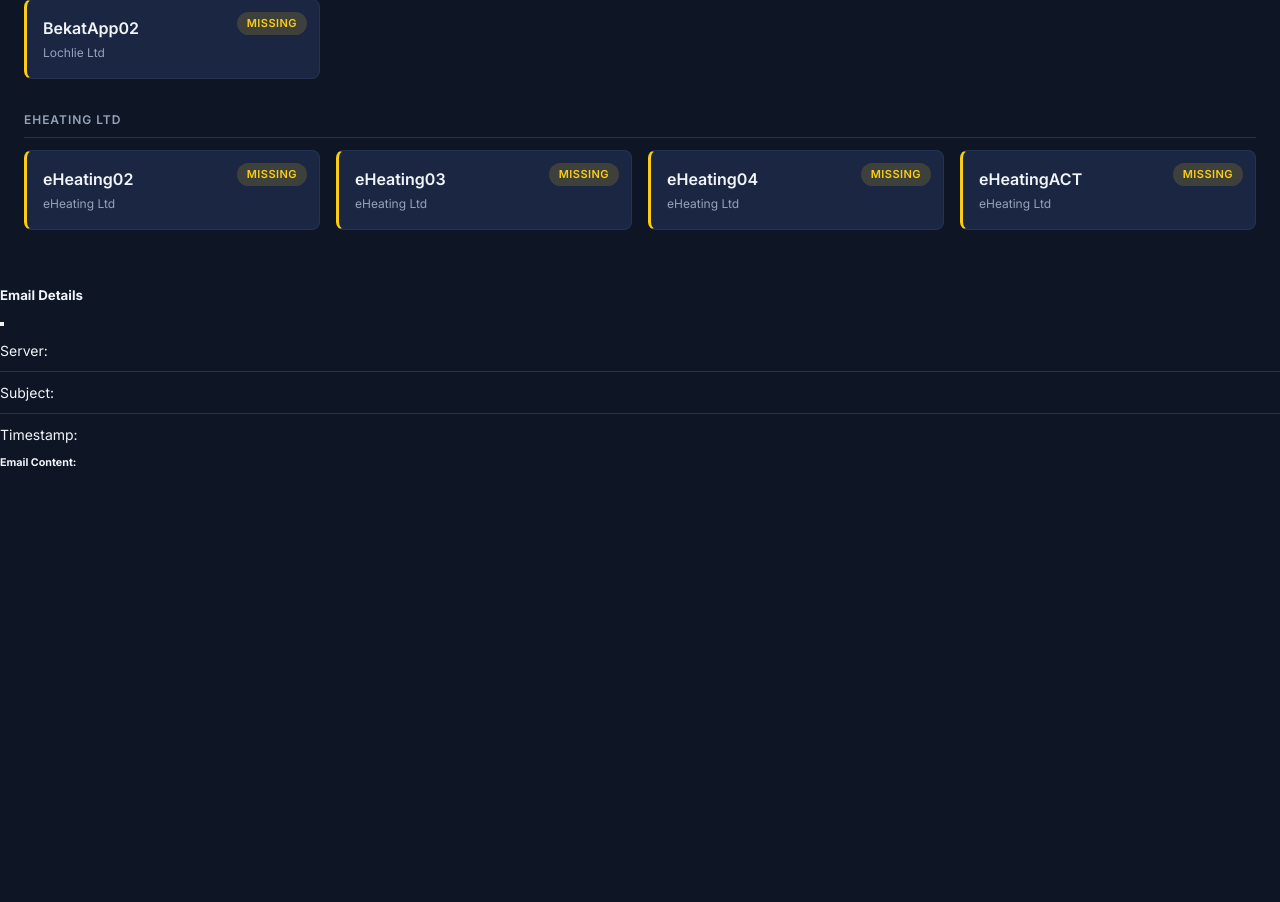
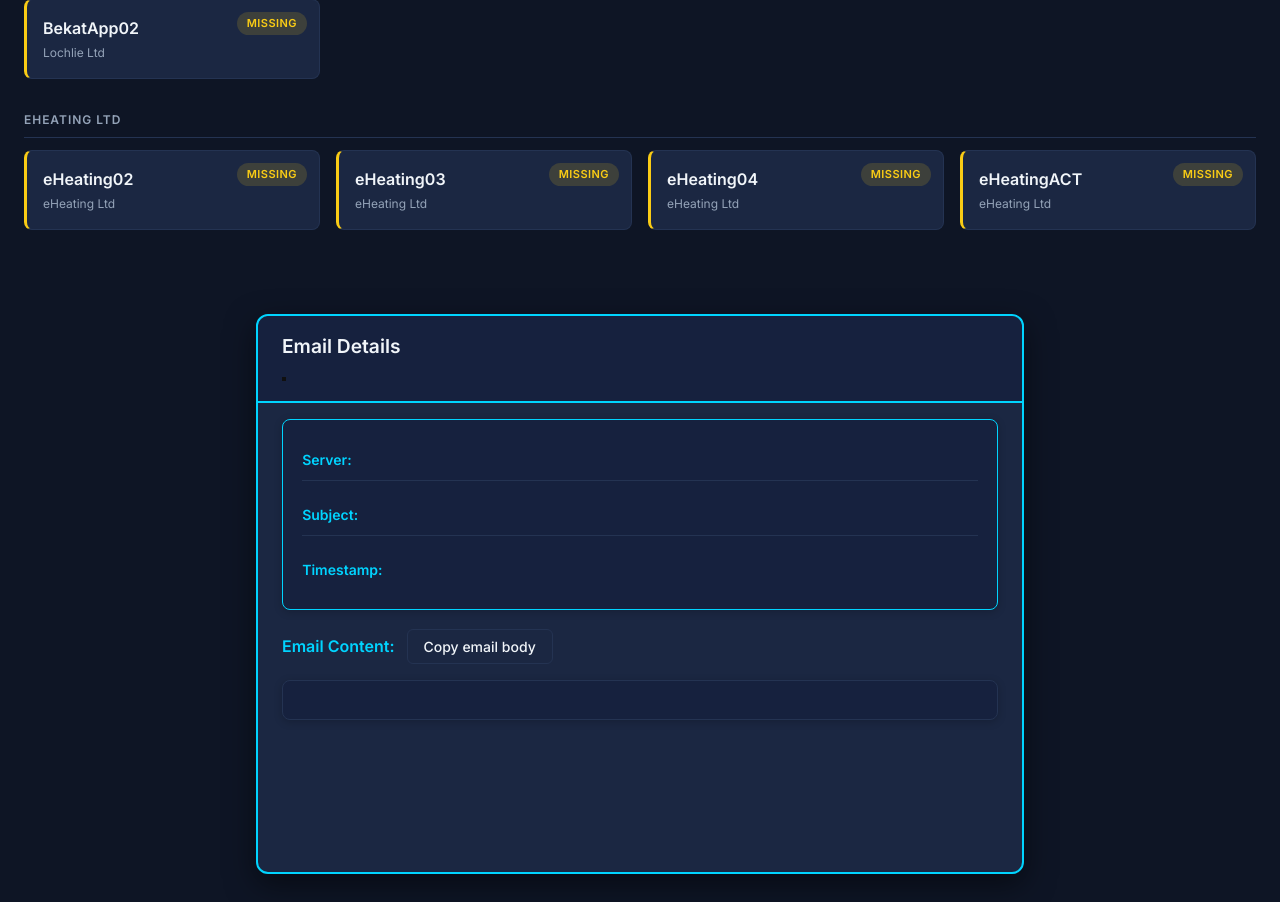
Before and after one commit to bekaheni/Backup-Status, a Flask app: page / in a window 1280 px wide. Shown: the part 1683-2585 px from the top of the page. Before the commit the page ends 2150 px from the top, so only its background shows below. Run offline with Flask 3, Linux system fonts and the light colour scheme; a user stored in the database is signed in; data that the repository does not hold is empty.

Commit message:
redesign: step 7 - polish and acceptance checks
- Delete common.js (superseded by dashboard.js and admin.js)
- Remove common.js script tags from index.html and nas.html
- Add modal.css and modal.js includes to base.html
- Add Copy email body button to modal.html with 1.5s feedback
- Add copyEmailBody() function to modal.js using navigator.clipboard
- Update modal.css to use CSS custom properties from style.css
  (--card/--surface/--border/--text/--muted/--accent/--radius-*)

Co-Authored-By: Claude Sonnet 4.6 <noreply@anthropic.com>

```diff
--- a/static/css/modal.css
+++ b/static/css/modal.css
@@ -6,24 +6,24 @@
 }
 
 .modal-content {
-    background: var(--bg-secondary) !important;
-    color: var(--text-primary) !important;
-    border: 2px solid var(--accent-cyan) !important;
-    border-radius: 12px !important;
+    background: var(--card) !important;
+    color: var(--text) !important;
+    border: 2px solid var(--accent) !important;
+    border-radius: var(--radius-modal) !important;
     height: 70vh !important;
     box-shadow: 0 10px 30px rgba(0, 0, 0, 0.5) !important;
     position: relative !important;
 }
 
 .modal-header {
-    background: var(--bg-primary) !important;
-    border-bottom: 2px solid var(--accent-cyan) !important;
+    background: var(--surface) !important;
+    border-bottom: 2px solid var(--accent) !important;
     padding: 1rem 1.5rem !important;
-    border-radius: 12px 12px 0 0 !important;
+    border-radius: var(--radius-modal) var(--radius-modal) 0 0 !important;
 }
 
 .modal-title {
-    color: var(--text-primary) !important;
+    color: var(--text) !important;
     font-weight: 600 !important;
     font-size: 1.2rem !important;
 }
@@ -32,15 +32,15 @@
     padding: 1rem 1.5rem !important;
     max-height: calc(70vh - 100px) !important;
     overflow-y: auto !important;
-    background: var(--bg-secondary) !important;
-    color: var(--text-primary) !important;
+    background: var(--card) !important;
+    color: var(--text) !important;
 }
 
 /* Email Info Section */
 .email-info {
-    background: var(--bg-primary) !important;
-    border: 1px solid var(--accent-cyan) !important;
-    border-radius: 8px !important;
+    background: var(--surface) !important;
+    border: 1px solid var(--accent) !important;
+    border-radius: var(--radius-card) !important;
     padding: 1.2rem !important;
     margin-bottom: 1.2rem !important;
     box-shadow: 0 2px 8px rgba(0, 0, 0, 0.2) !important;
@@ -58,13 +58,13 @@
 
 .info-label {
     font-weight: 600 !important;
-    color: var(--accent-cyan) !important;
+    color: var(--accent) !important;
     min-width: 100px !important;
     margin-right: 1rem !important;
 }
 
 .info-value {
-    color: var(--text-primary) !important;
+    color: var(--text) !important;
     flex: 1 !important;
     word-break: break-word !important;
 }
@@ -74,24 +74,31 @@
     margin-top: 1rem;
 }
 
+.content-title-row {
+    display: flex;
+    align-items: center;
+    gap: 0.75rem;
+    margin-bottom: 1rem;
+}
+
 .content-title {
-    color: var(--accent-cyan) !important;
+    color: var(--accent) !important;
     font-weight: 600 !important;
-    margin-bottom: 1rem !important;
+    margin-bottom: 0 !important;
     font-size: 1rem !important;
 }
 
 .email-body {
-    background: var(--bg-primary) !important;
-    border: 1px solid var(--accent-cyan) !important;
-    border-radius: 8px !important;
+    background: var(--surface) !important;
+    border: 1px solid var(--border) !important;
+    border-radius: var(--radius-card) !important;
     padding: 1.2rem !important;
     max-height: calc(70vh - 300px) !important;
     overflow-y: auto !important;
     font-family: 'Segoe UI', Tahoma, Geneva, Verdana, sans-serif !important;
     font-size: 0.9rem !important;
     line-height: 1.6 !important;
-    color: var(--text-secondary) !important;
+    color: var(--muted) !important;
     white-space: pre-wrap !important;
     word-wrap: break-word !important;
     box-shadow: 0 2px 8px rgba(0, 0, 0, 0.2) !important;
@@ -113,7 +120,7 @@
 
 /* Override any HTML styling from email content */
 .email-body * {
-    color: var(--text-secondary) !important;
+    color: var(--muted) !important;
     background: transparent !important;
     border: none !important;
     font-family: 'Segoe UI', Tahoma, Geneva, Verdana, sans-serif !important;
@@ -129,7 +136,7 @@
     word-wrap: break-word;
     background: transparent !important;
     border: none !important;
-    color: var(--text-secondary) !important;
+    color: var(--muted) !important;
 }
 
 /* Responsive modal adjustments */
--- a/static/js/modal.js
+++ b/static/js/modal.js
@@ -15,6 +15,15 @@ document.addEventListener('DOMContentLoaded', function () {
         });
     }
 });
+
+function copyEmailBody(btn) {
+    var body = document.getElementById('modalBody').textContent;
+    navigator.clipboard.writeText(body).then(function () {
+        var original = btn.textContent;
+        btn.textContent = 'Copied!';
+        setTimeout(function () { btn.textContent = original; }, 1500);
+    });
+}
 
 // Function to sanitize email content
 function sanitizeEmailContent(htmlContent) {
--- a/templates/base.html
+++ b/templates/base.html
@@ -8,6 +8,7 @@
   <link rel="preconnect" href="https://fonts.gstatic.com" crossorigin>
   <link href="https://fonts.googleapis.com/css2?family=Inter:wght@400;500;600;700&display=swap" rel="stylesheet">
   <link rel="stylesheet" href="{{ url_for('static', filename='css/style.css') }}?v={{ version }}">
+  <link rel="stylesheet" href="{{ url_for('static', filename='css/modal.css') }}?v={{ version }}">
   {% block extra_css %}{% endblock %}
 </head>
 <body>
@@ -93,6 +94,8 @@
     })();
   </script>
 
+  <script src="{{ url_for('static', filename='js/modal.js') }}"></script>
+
   <!-- Page-specific scripts -->
   {% block extra_js %}{% endblock %}
 
--- a/templates/index.html
+++ b/templates/index.html
@@ -162,7 +162,6 @@
 {% endblock %}
 
 {% block extra_js %}
-<script src="{{ url_for('static', filename='js/common.js') }}"></script>
 <script>
   var pageType = 'server';
   var statusCount = {{ status_count }};
--- a/templates/modal.html
+++ b/templates/modal.html
@@ -22,7 +22,10 @@
                     </div>
                 </div>
                 <div class="email-content-section">
-                    <h6 class="content-title">Email Content:</h6>
+                    <div class="content-title-row">
+                        <h6 class="content-title">Email Content:</h6>
+                        <button id="copyEmailBody" class="btn btn-secondary btn-sm" onclick="copyEmailBody(this)">Copy email body</button>
+                    </div>
                     <div id="modalBody" class="email-body"></div>
                 </div>
             </div>
--- a/templates/nas.html
+++ b/templates/nas.html
@@ -162,7 +162,6 @@
 {% endblock %}
 
 {% block extra_js %}
-<script src="{{ url_for('static', filename='js/common.js') }}"></script>
 <script>
   var pageType = 'nas';
   var statusCount = {{ status_count }};
```
Also changed, not shown: static/js/common.js (deleted, +0 -153 lines).
